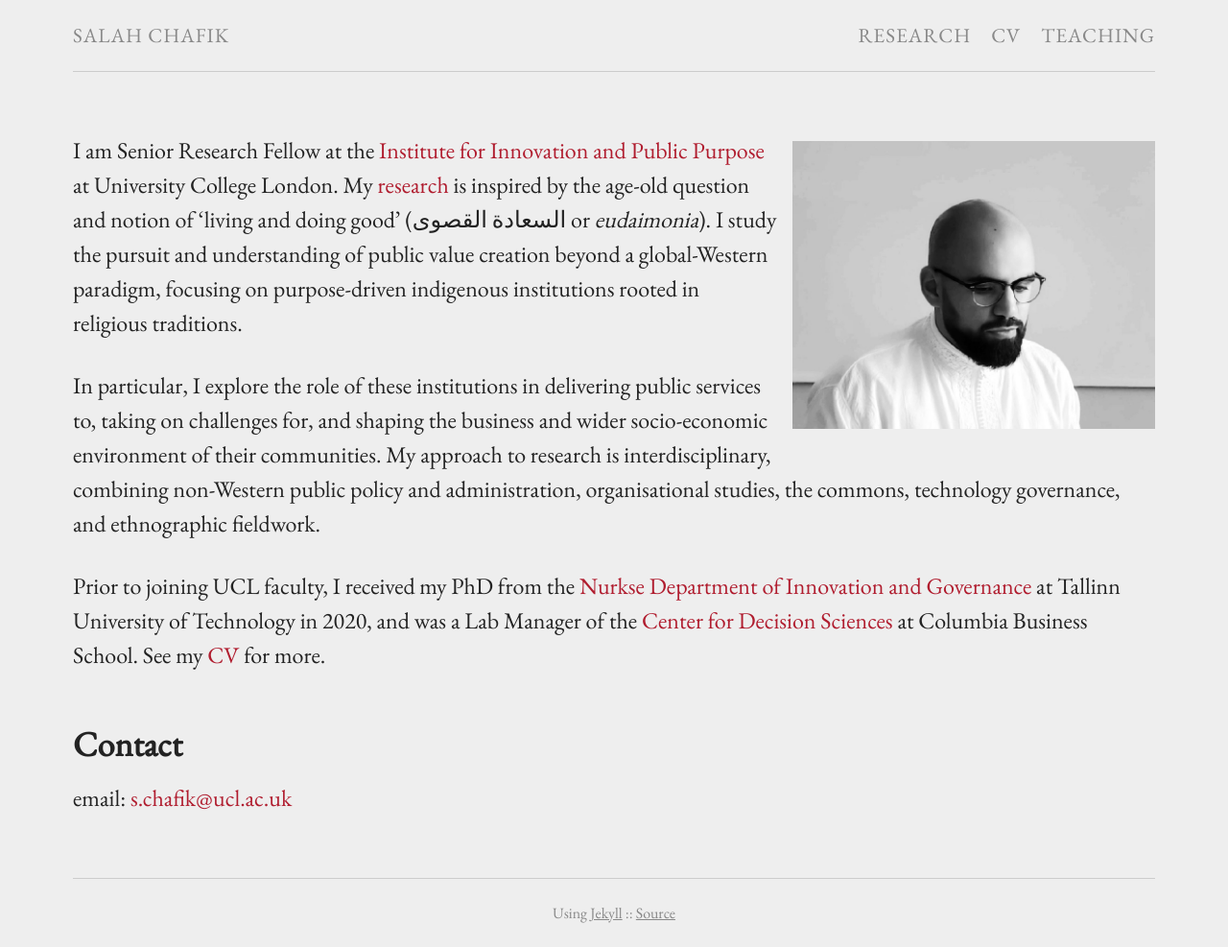
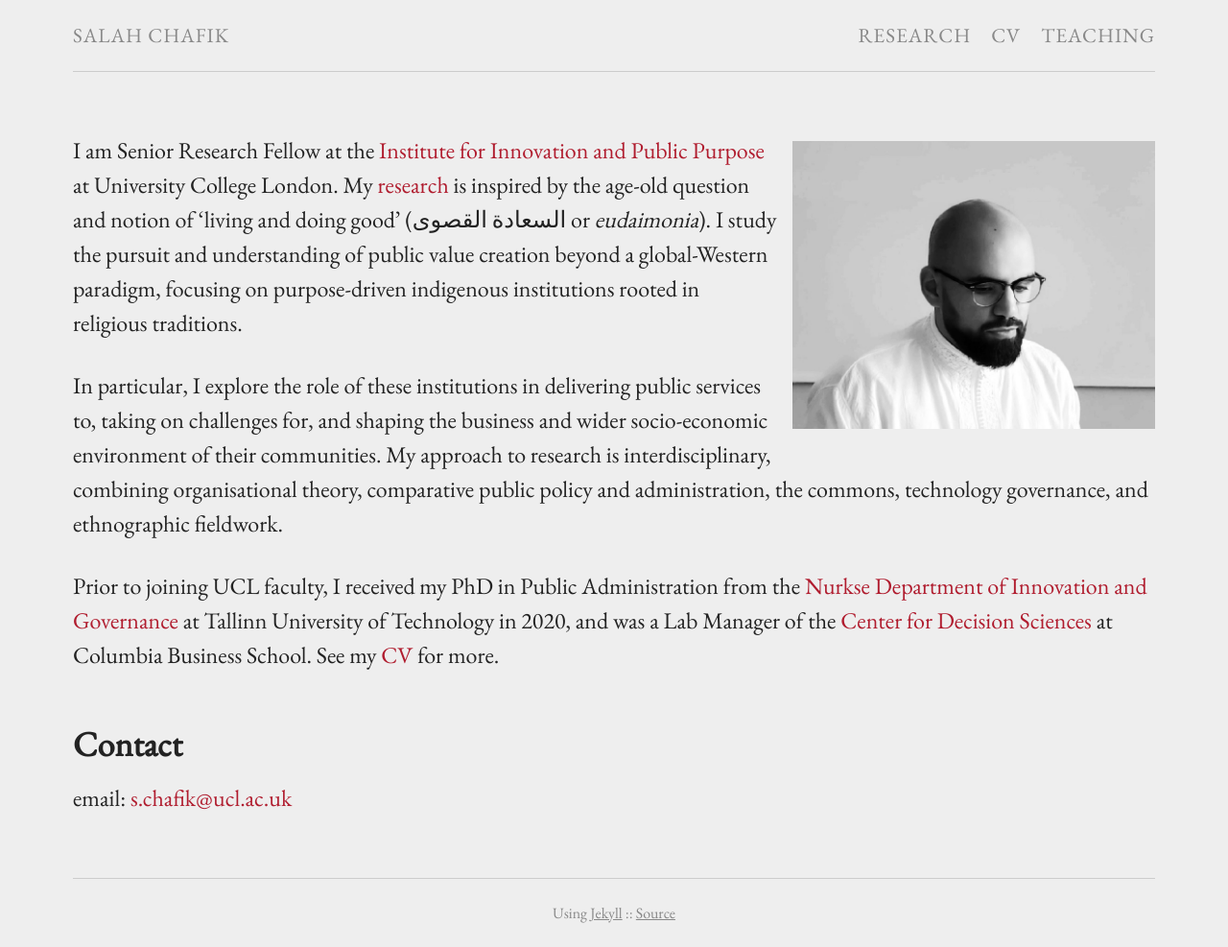
Before and after one commit to schafik/schafik.github.io, a Jekyll site: the page built from index.md, in a window 1280 px wide. Shown: the whole page at 96% size. Built offline with Jekyll 4.4.1, drawn with Linux system fonts in a browser that asks for light colours; comment, search, counter and statistics services are not loaded.

Commit message:
Update index.md

```diff
--- a/index.md
+++ b/index.md
@@ -8,9 +8,9 @@ permalink: /
 
 I am Senior Research Fellow at the [Institute for Innovation and Public Purpose] at University College London. My [research] is inspired by the age-old question and notion of ‘living and doing good’ (السعادة القصوى or *eudaimonia*). I study the pursuit and understanding of public value creation beyond a global-Western paradigm, focusing on purpose-driven indigenous institutions rooted in religious traditions.
 
-In particular, I explore the role of these institutions in delivering public services to, taking on challenges for, and shaping the business and wider socio-economic environment of their communities. My approach to research is interdisciplinary, combining non-Western public policy and administration, organisational studies, the commons, technology governance, and ethnographic fieldwork.
+In particular, I explore the role of these institutions in delivering public services to, taking on challenges for, and shaping the business and wider socio-economic environment of their communities. My approach to research is interdisciplinary, combining organisational theory, comparative public policy and administration, the commons, technology governance, and ethnographic fieldwork.
 
-Prior to joining UCL faculty, I received my PhD from the [Nurkse Department of Innovation and Governance] at Tallinn University of Technology in 2020, and was a Lab Manager of the [Center for Decision Sciences] at Columbia Business School. See my [CV] for more.
+Prior to joining UCL faculty, I received my PhD in Public Administration from the [Nurkse Department of Innovation and Governance] at Tallinn University of Technology in 2020, and was a Lab Manager of the [Center for Decision Sciences] at Columbia Business School. See my [CV] for more.
 
 ## Contact
 
```
